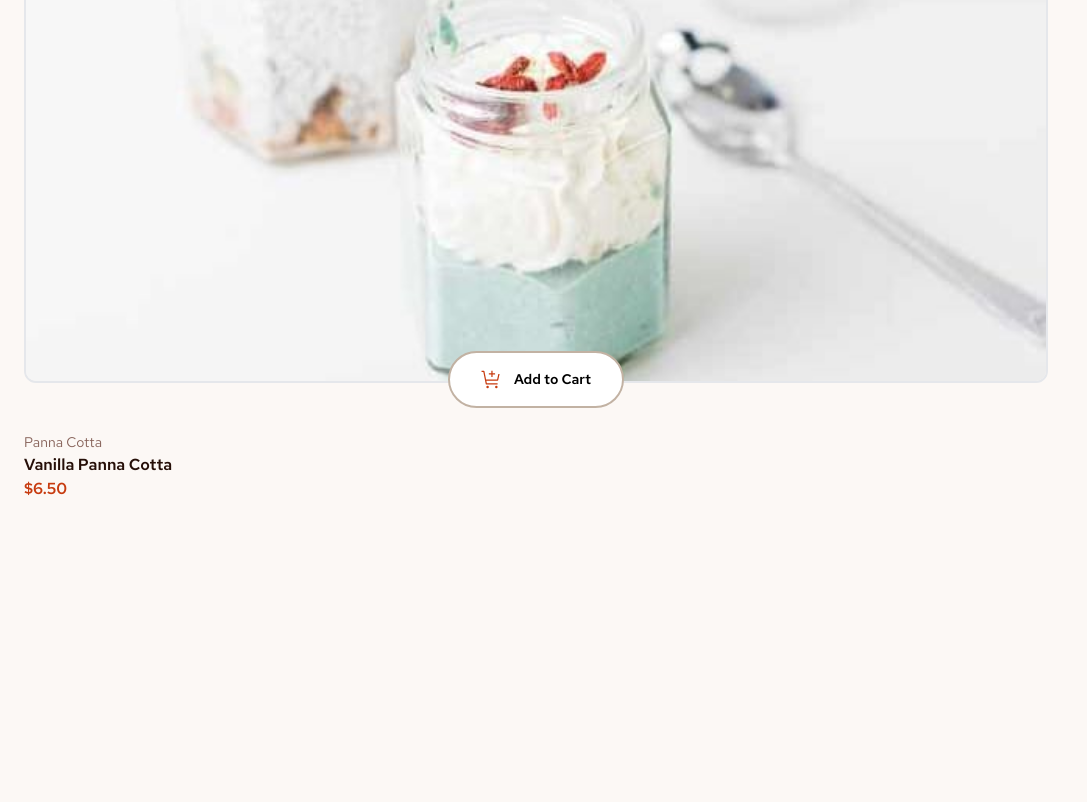
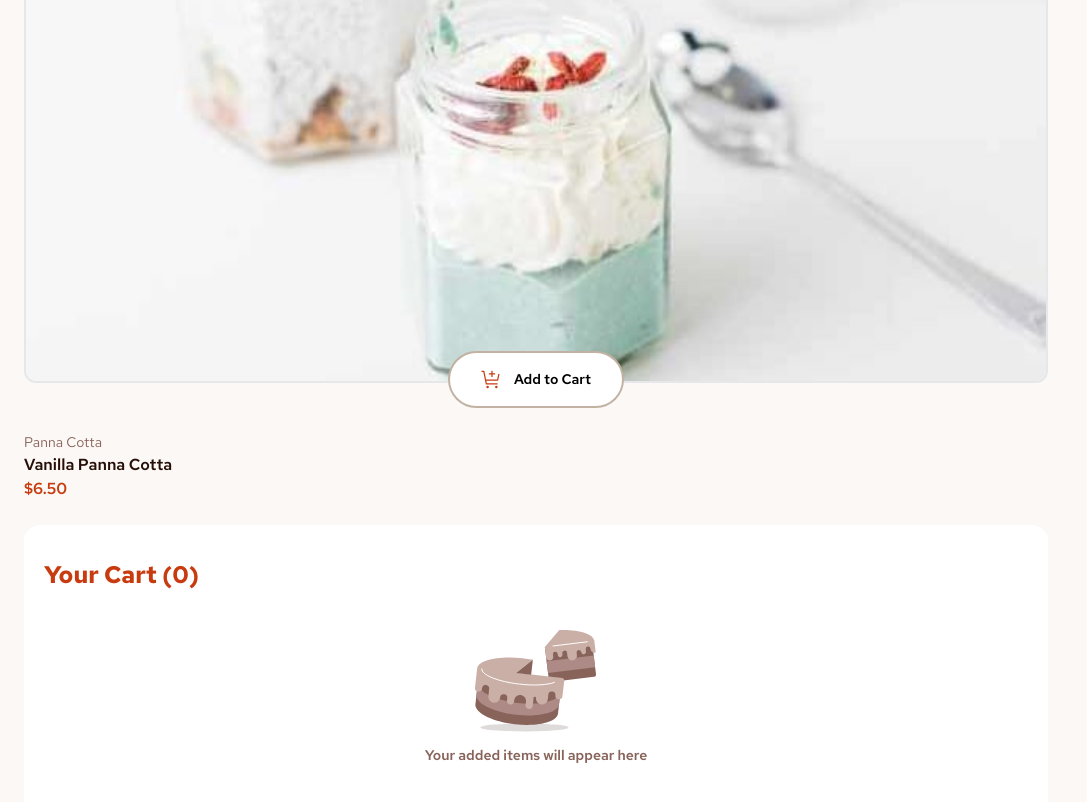
Before and after one commit to JoshuaNwaizu/Product-list, a React (Vite) app: page / in a window 1280 px wide. Shown: the part 6915-7717 px from the top of the page, without its empty margins (0-1087 px from the left). Before the commit the page ends 7488 px from the top, so only its background shows below. Built offline with nearby package versions, Linux system fonts and the light colour scheme.

Commit message:
first commit

```diff
--- a/package.json
+++ b/package.json
@@ -10,6 +10,7 @@
     "preview": "vite preview"
   },
   "dependencies": {
+    "@reduxjs/toolkit": "^2.2.6",
     "react": "^18.3.1",
     "react-dom": "^18.3.1",
     "react-redux": "^9.1.2",
--- a/src/components/Cart.tsx
+++ b/src/components/Cart.tsx
@@ -1,6 +1,6 @@
 // import React from 'react'
 import { useDispatch, useSelector } from 'react-redux';
-import { CartItem, deleteItem, openOrder } from '../features/productsSlice';
+import { CartItem, deleteItem, openOrderItem } from '../features/productsSlice';
 import { AppDispatch, RootState } from '../store';
 // import { useState } from 'react';
 import Button from './Button';
@@ -18,7 +18,7 @@ const Cart = () => {
   }, 0);
 
   const handleOpenNav = () => {
-    dispatch(openOrder());
+    dispatch(openOrderItem());
   };
 
   console.log(cartItem);
@@ -26,15 +26,16 @@ const Cart = () => {
   console.log(cartSummary);
 
   const handleDelete = (name: string, price: number) => {
-    dispatch(deleteItem(name, price));
+    dispatch(deleteItem({ name, price }));
   };
   return (
     <>
-      {cartItem.length > 0 && (
       <section className="flex flex-col gap-6 bg-[#fff] py-8 px-5 rounded-2xl">
         <h1 className="text-[#C73B0F] text-[1.5rem] font-bold">
           Your Cart ({cartTotal})
         </h1>
+        {cartItem.length > 0 ? (
+          <>
             <div className="flex flex-col gap-2">
               {cartItem.map((item, i) => (
                 <>
@@ -72,7 +73,7 @@ const Cart = () => {
                 </>
               ))}
             </div>
-          <div className="flex flex-col gap-7">
+            <div className="flex flex-col gap-7 ">
               <h2 className="flex items-center justify-between px-2 ">
                 <span className="text-[#260F08] text-[14px]">Order Total</span>
                 <span className="text-[#260F08] text-[24px] font-bold">
@@ -90,14 +91,28 @@ const Cart = () => {
                 </p>
               </span>
             </div>
-
+          </>
+        ) : (
+          <section className="flex flex-col items-center justify-center pb-5">
+            <div className="w-[128px] h-[128px] ">
+              <img
+                src="/assets/images/illustration-empty-cart.svg"
+                alt="Empty icon"
+              />
+            </div>
+            <p className="text-[#87635A] font-semibold text-[14px]">
+              Your added items will appear here
+            </p>
+          </section>
+        )}
+        {cartItem.length > 0 && (
           <Button
             text=" Confirm Order"
             className="bg-[#C73B0F] p-[1rem] font-semibold text-[16px] text-[#fff] rounded-xl"
             onClick={handleOpenNav}
           />
+        )}
       </section>
-      )}
     </>
   );
 };
--- a/src/components/OrderConfirmed.tsx
+++ b/src/components/OrderConfirmed.tsx
@@ -4,7 +4,7 @@ import { useDispatch, useSelector } from 'react-redux';
 import { AppDispatch, RootState } from '../store';
 import { productList } from './ProductItems';
 import Button from './Button';
-import { CartItem, reset } from '../features/productsSlice';
+import { CartItem, resetItem } from '../features/productsSlice';
 
 const orderList = productList;
 
@@ -25,7 +25,7 @@ const OrderConfirmed: React.FC = () => {
   );
 
   const handleReset = () => {
-    dispatch(reset());
+    dispatch(resetItem());
   };
   console.log(getOrderedList);
   console.log(orderSummary);
@@ -61,7 +61,7 @@ const OrderConfirmed: React.FC = () => {
           </span>
         </div>
 
-        <div className="flex flex-col gap-5 px-5 py-8 bg-[#FCF8F6] rounded-2xl">
+        <div className="flex flex-col gap-5 px-5 py-8 bg-[#FCF8F6] max-h-[400px] overflow-y-scroll rounded-2xl">
           {getOrderedList.map((item, i) => (
             <>
               <article
--- a/src/components/ProductItems.tsx
+++ b/src/components/ProductItems.tsx
@@ -2,11 +2,12 @@ import { useDispatch, useSelector } from 'react-redux';
 import productJson from '../data.json';
 import {
   addCart,
-  checkForActive,
-  decrementItemQuantity,
-  incrementItemQuantity,
+  activeItem,
+  decrementItem,
+  incrementItem,
 } from '../features/productsSlice';
 import { AppDispatch, RootState } from '../store';
+import React from 'react';
 
 export interface Image {
   thumbnail: string;
@@ -24,22 +25,22 @@ export interface FoodItem {
 
 export const productList: FoodItem[] = productJson;
 
-const ProductItems = () => {
+const ProductItems: React.FC = () => {
   const cartCount = useSelector((store: RootState) => store.cart);
   console.log(cartCount);
 
   const dispatch = useDispatch<AppDispatch>();
 
   const handleClick = (name: string, price: number) => {
-    dispatch(addCart(name, price));
-    dispatch(checkForActive(name, price));
+    dispatch(addCart({ name, price }));
+    dispatch(activeItem({ name, price }));
   };
 
   const handleIncrement = (name: string, price: number) => {
-    dispatch(incrementItemQuantity(name, price));
+    dispatch(incrementItem({ name, price }));
   };
   const handleDecrement = (name: string, price: number) => {
-    dispatch(decrementItemQuantity(name, price));
+    dispatch(decrementItem({ name, price }));
   };
 
   return (
--- a/src/features/productsSlice.tsx
+++ b/src/features/productsSlice.tsx
@@ -1,7 +1,9 @@
+import { createSlice, PayloadAction } from '@reduxjs/toolkit';
+
 export interface CartItem {
   name: string;
   price: number;
-  isActive: boolean;
+  isActive?: boolean;
   quantity: number;
   image?: {
     thumbnail: string;
@@ -16,11 +18,10 @@ export interface State {
   activeItems: CartItem[];
   openOrder: boolean;
 }
-interface OpenAction {
-  type: 'open/item';
-}
-interface OpenActionReset {
-  type: 'reset/item';
+
+interface CartActions {
+  name: string;
+  price: number;
 }
 
 export type Action =
@@ -38,113 +39,86 @@ const initialState: State = {
   openOrder: false,
 };
 
-const cartReducer = (state: State = initialState, action: Action): State => {
-  switch (action.type) {
-    case 'add/cart':
+const productSlice = createSlice({
+  name: 'product',
+  initialState,
+  reducers: {
+    addCart(state, action: PayloadAction<{ name: string; price: number }>) {
       const checkItem = state.cart.some(
         (item) =>
           item.name === action.payload.name &&
           item.price === action.payload.price
       );
-      if (checkItem) {
-        return state;
-      }
-      return {
-        ...state,
-        cart: [...state.cart, { ...action.payload, isActive: false }],
-      };
-    case 'increment/item':
-      return {
-        ...state,
-        cart: state.cart.map((item) =>
-          item.name === action.payload.name &&
-          item.price === action.payload.price
+      if (checkItem) return;
+
+      state.cart.push({
+        ...action.payload,
+        isActive: false,
+        quantity: 1,
+        image: {
+          thumbnail: '',
+          desktop: '',
+          mobile: '',
+          tablet: '',
+        },
+      });
+    },
+
+    incrementItem(state, action: PayloadAction<CartActions>) {
+      state.cart = state.cart.map((item) =>
+        item.name === action.payload.name && item.price === action.payload.price
           ? {
               ...item,
               quantity: item.quantity + 1,
             }
           : item
-        ),
-      };
-    case 'decrement/item':
-      return {
-        ...state,
-        cart: state.cart.map((item) =>
-          item.name === action.payload.name &&
-          item.price === action.payload.price
+      );
+    },
+    decrementItem(state, action: PayloadAction<CartActions>) {
+      state.cart = state.cart.map((item) =>
+        item.name === action.payload.name && item.price === action.payload.price
           ? {
               ...item,
               quantity: Math.max(item.quantity - 1, 1),
             }
           : item
-        ),
-      };
-    case 'active/item':
-      return {
-        ...state,
-        cart: state.cart.map((item) =>
-          item.name === action.payload.name &&
-          item.price === action.payload.price
+      );
+    },
+    activeItem(state, action: PayloadAction<CartActions>) {
+      state.cart = state.cart.map((item) =>
+        item.name === action.payload.name && item.price === action.payload.price
           ? { ...item, isActive: !item.isActive }
           : item
-        ),
-      };
-    case 'delete/item':
-      return {
-        ...state,
-        cart: state.cart.filter(
+      );
+    },
+    deleteItem(state, action: PayloadAction<CartActions>) {
+      state.cart = state.cart.filter(
         (item) =>
           item.name !== action.payload.name ||
           item.price !== action.payload.price
-        ),
-      };
-
-    case 'open/item':
-      return { ...state, openOrder: !state.openOrder };
-    case 'reset/item':
-      return { ...state, cart: [], activeItems: [], openOrder: false };
-
-    default:
-      return state;
-  }
-};
-
-export const addCart = (name: string, price: number): Action => {
-  return {
-    type: 'add/cart',
-    payload: { name, price, quantity: 1, isActive: false },
-  };
-};
-
-export const incrementItemQuantity = (name: string, price: number): Action => ({
-  type: 'increment/item',
-  payload: { name, price },
+      );
+    },
+    openOrderItem(state) {
+      state.openOrder = !state.openOrder;
+    },
+    resetItem(state) {
+      state.cart = [];
+      state.activeItems = [];
+      state.openOrder = false;
+    },
+  },
 });
 
-export const decrementItemQuantity = (name: string, price: number): Action => ({
-  type: 'decrement/item',
-  payload: { name, price },
-});
+console.log(productSlice);
 
-export const checkForActive = (name: string, price: number): Action => ({
-  type: 'active/item',
-  payload: { name, price },
-});
-export const deleteItem = (name: string, price: number): Action => ({
-  type: 'delete/item',
-  payload: { name, price },
-});
+export const {
+  addCart,
+  incrementItem,
+  decrementItem,
+  activeItem,
+  deleteItem,
+  openOrderItem,
+  resetItem,
+} = productSlice.actions;
 
-export const openOrder = (): OpenAction => {
-  return {
-    type: 'open/item',
-  };
-};
-
-export const reset = (): OpenActionReset => {
-  return {
-    type: 'reset/item',
-  };
-};
-
-export default cartReducer;
+export default productSlice.reducer;
--- a/src/store.tsx
+++ b/src/store.tsx
@@ -1,7 +1,10 @@
-import { createStore } from 'redux';
-import cartReducer from './features/productsSlice';
+// import cartReducer from './features/productsSlice';
+import productsSlice from './features/productsSlice';
+import { configureStore } from '@reduxjs/toolkit';
 
-const store = createStore(cartReducer);
+const store = configureStore({
+  reducer: productsSlice,
+});
 export type AppDispatch = typeof store.dispatch;
 export type RootState = ReturnType<typeof store.getState>;
 
```
Also changed, not shown: 1 other file (tests, documents, lock files or other folders). Lines whose indentation alone changed are shown as unchanged.
